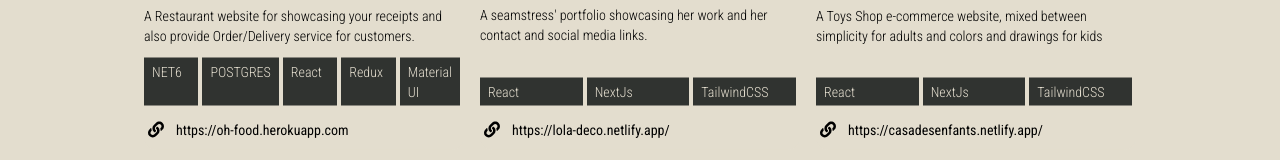
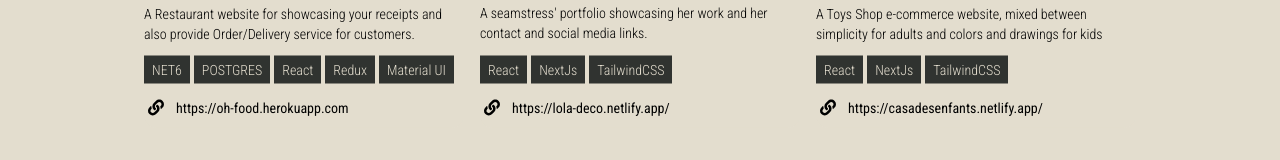
Before and after one commit to mdinacer/portfolio, a Next.js app: page / in a window 1280 px wide. Shown: the part 2605-2765 px from the top of the page. Built offline with nearby package versions, Linux system fonts and the light colour scheme.

Commit message:
fixed layout

```diff
--- a/components/WorkSection.tsx
+++ b/components/WorkSection.tsx
@@ -32,11 +32,11 @@ export default function WorkSection() {
               <p className="pr- flex-auto font-RobotoC text-sm font-light">
                 {project.desc}
               </p>
-              <div className="flex-wra mt-3 flex max-w-sm flex-row justify-around">
+              <div className="mt-3 flex max-w-sm flex-row flex-wrap justify-start">
                 {project.items.map((item, index) => (
                   <div
                     key={index}
-                    className="mr-1 mb-1 w-full bg-dark py-1 px-2 text-light"
+                    className="mr-1 mb-1 w-auto bg-dark py-1 px-2 text-light"
                   >
                     <p className="font-RobotoC text-sm font-light">{item}</p>
                   </div>
```
